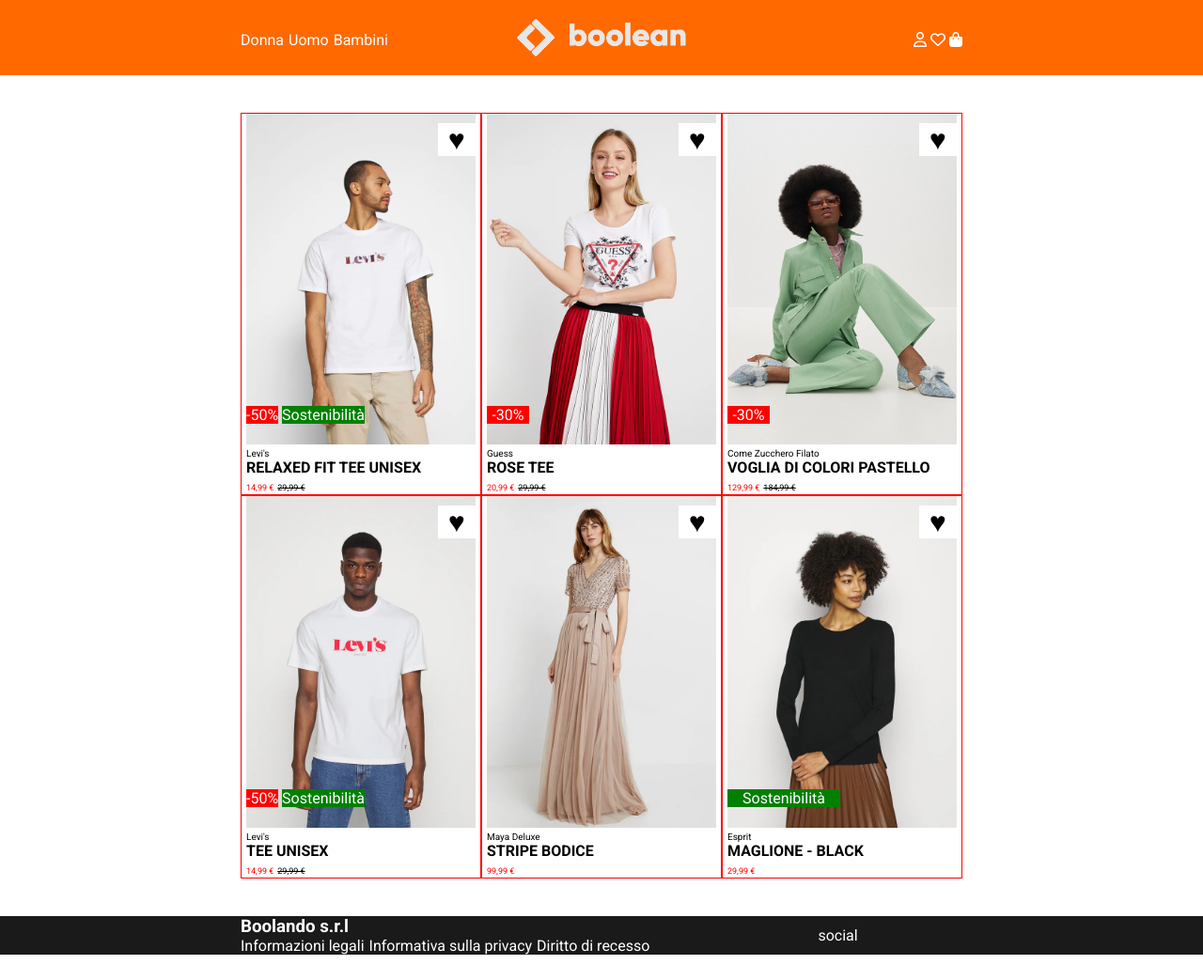
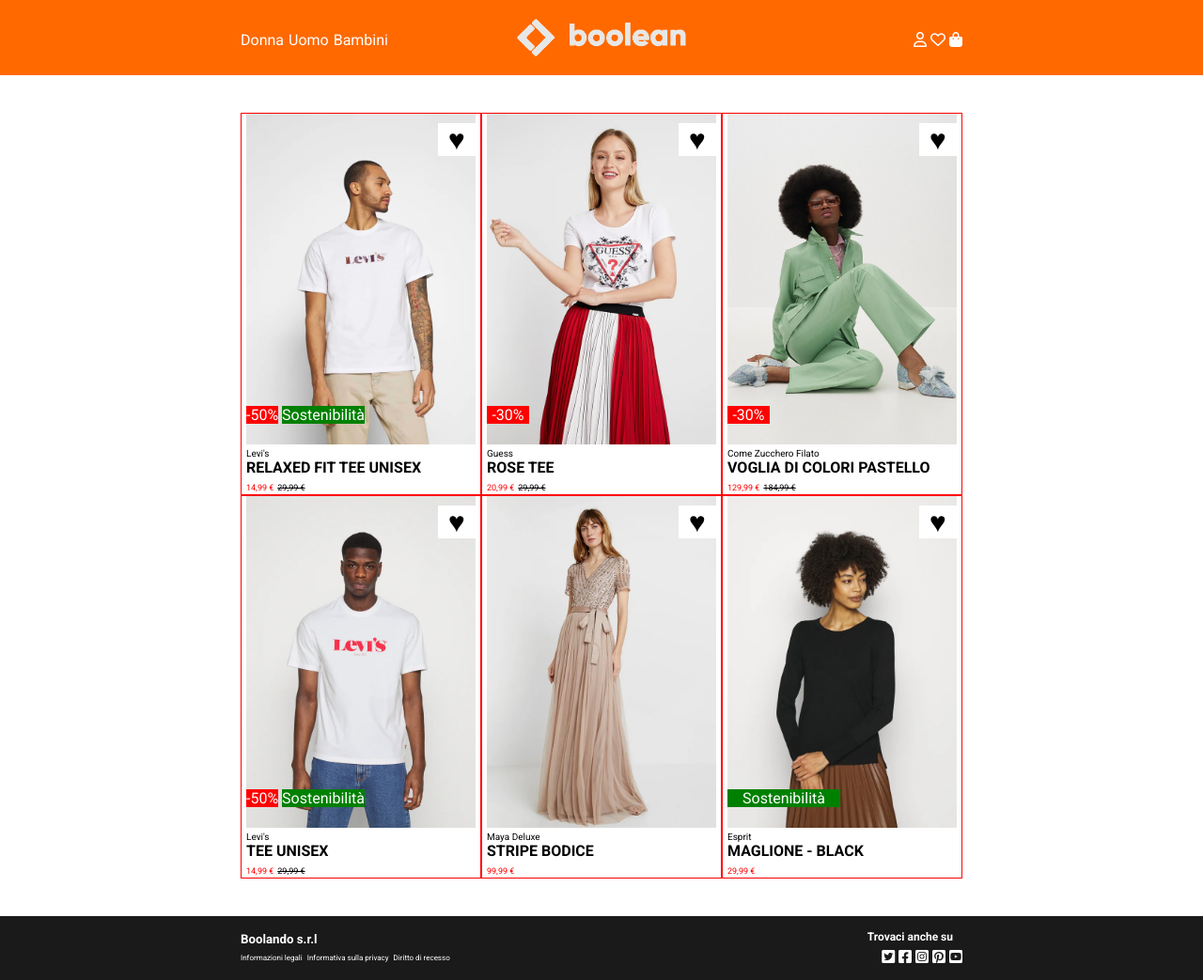
Before and after one commit to E-Lop/html-css-boolando, a plain HTML site: page index.html in a window 1280 px wide. Shown: the whole page at 94% size. Before the commit the page ends 1016 px from the top, so only its background shows below. Drawn offline with Linux system fonts and the light colour scheme.

Commit message:
footer finito

```diff
--- a/css/style.css
+++ b/css/style.css
@@ -162,6 +162,7 @@
 footer {
   background-color: #1a1a1a;
   color: white;
+  padding: 15px 0;
 }
 
 .footer-box {
@@ -178,18 +179,27 @@
 
 .social {
   width: 20%;
+  text-align: right;
 }
 
-h3 + ul {
+h5 + ul {
   list-style-type: none;
   display: flex;
 }
 
-h3 + ul li {
+h5 + ul li {
   padding-right: 5px;
 }
 
-h3 + ul li a {
+h5 + ul li a {
   text-decoration: none;
   color: inherit;
+  font-size: 8px;
 }
+
+.trovaci {
+  font-size: 12px;
+  font-weight: 700;
+  padding-bottom: 5px;
+  padding-right: 10px;
+}
--- a/index.html
+++ b/index.html
@@ -219,7 +219,7 @@
       <div class="container">
         <div class="footer-box">
           <div class="site-info">
-            <h3>Boolando s.r.l</h3>
+            <h5>Boolando s.r.l</h5>
             <ul>
               <!-- elemento site-info -->
               <li>
@@ -235,7 +235,18 @@
               </li>
             </ul>
           </div>
-          <div class="social">social</div>
+          <div class="social">
+            <div class="social-box">
+              <div class="trovaci">Trovaci anche su</div>
+              <div class="icone-social">
+                <i class="fa-brands fa-twitter-square"></i>
+                <i class="fa-brands fa-facebook-square"></i>
+                <i class="fa-brands fa-instagram-square"></i>
+                <i class="fa-brands fa-pinterest-square"></i>
+                <i class="fa-brands fa-youtube-square"></i>
+              </div>
+            </div>
+          </div>
         </div>
       </div>
     </footer>
```
